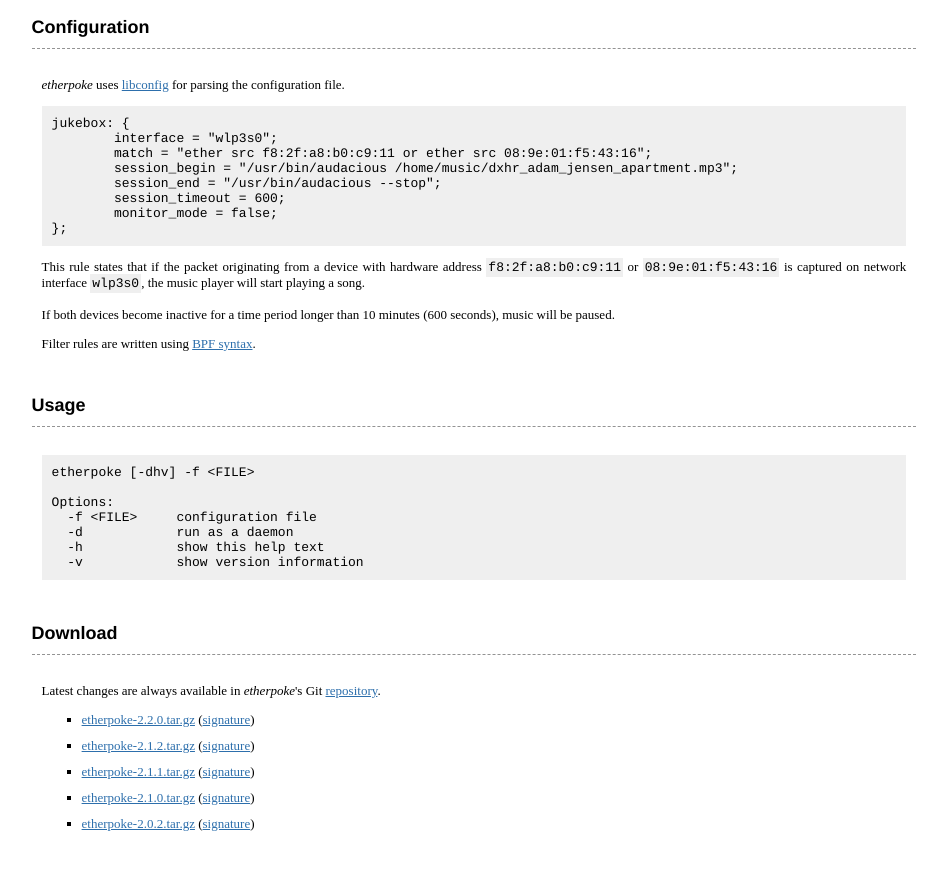
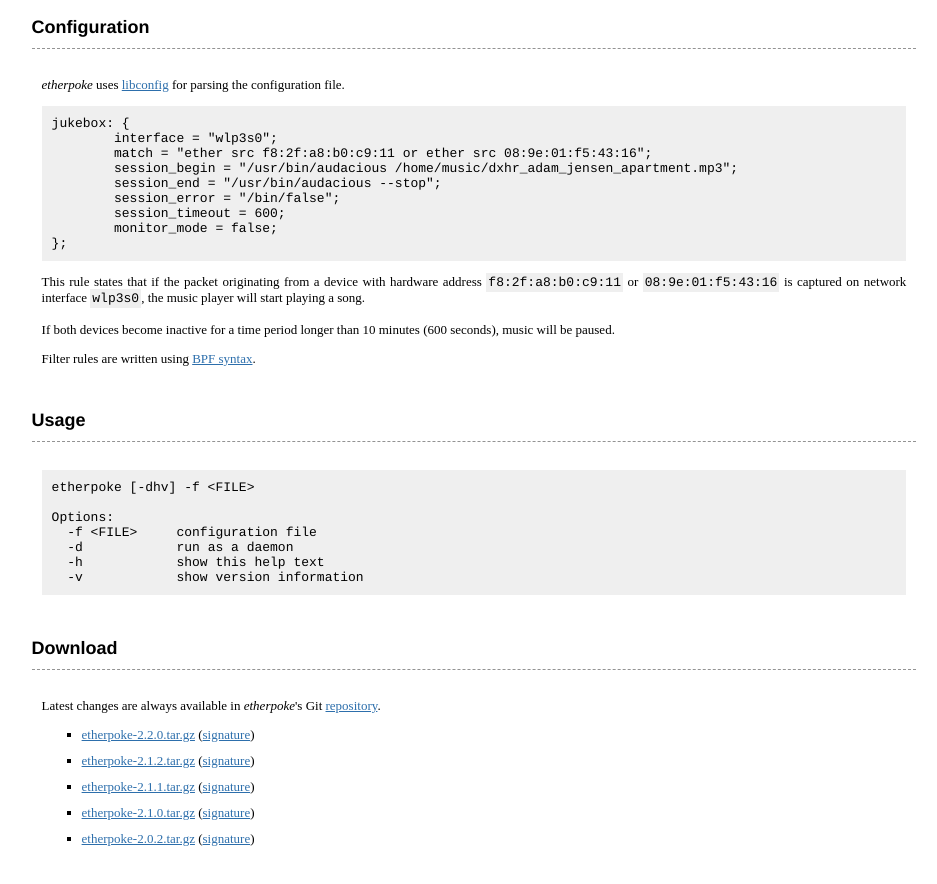
Before and after one commit to antagon/etherpoke-web, a plain HTML site: page index.html in a window 1280 px wide. Shown: the part 1036-1920 px from the top of the page, without its empty margins (166-1103 px from the left). Drawn offline with Linux system fonts and the light colour scheme.

Commit message:
Include session_error in the config example.

```diff
--- a/index.html
+++ b/index.html
@@ -118,6 +118,7 @@
 	match = "ether src f8:2f:a8:b0:c9:11 or ether src 08:9e:01:f5:43:16";
 	session_begin = "/usr/bin/audacious /home/music/dxhr_adam_jensen_apartment.mp3";
 	session_end = "/usr/bin/audacious --stop";
+	session_error = "/bin/false";
 	session_timeout = 600;
 	monitor_mode = false;
 };
```
